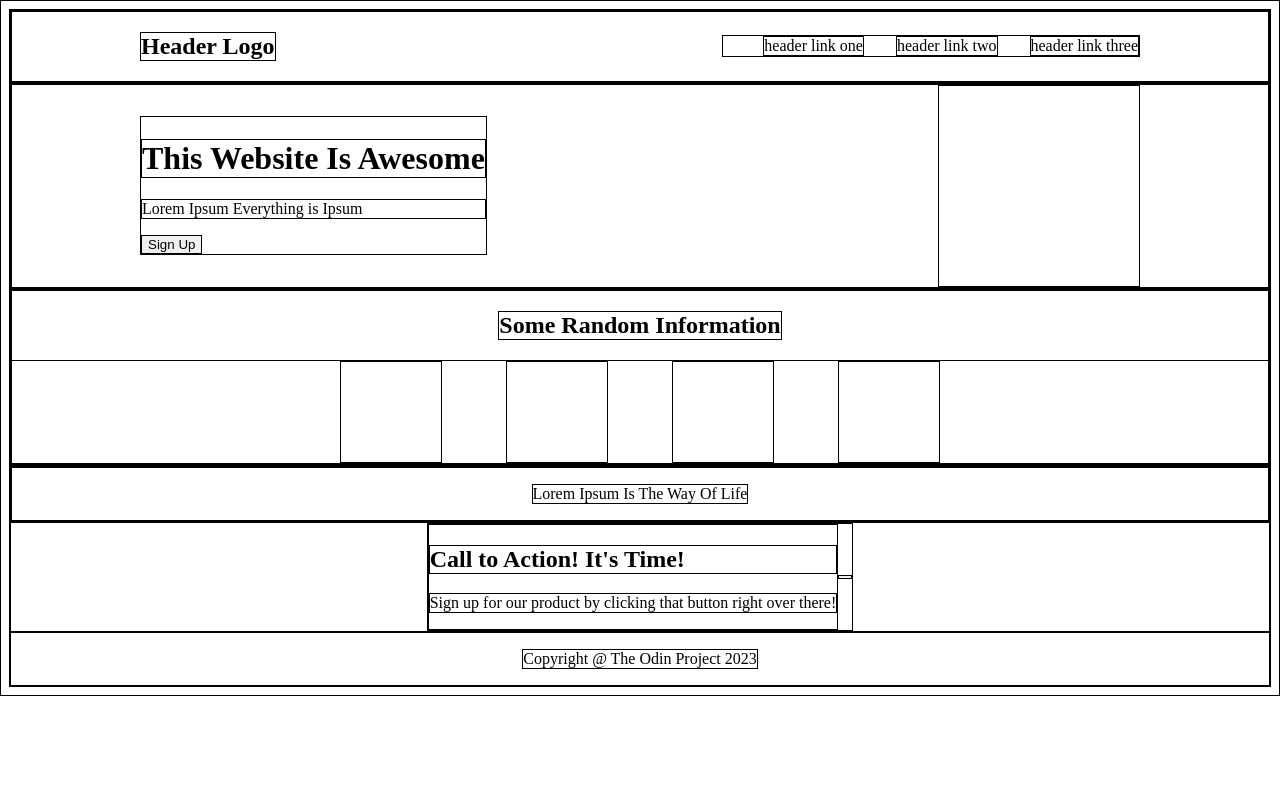
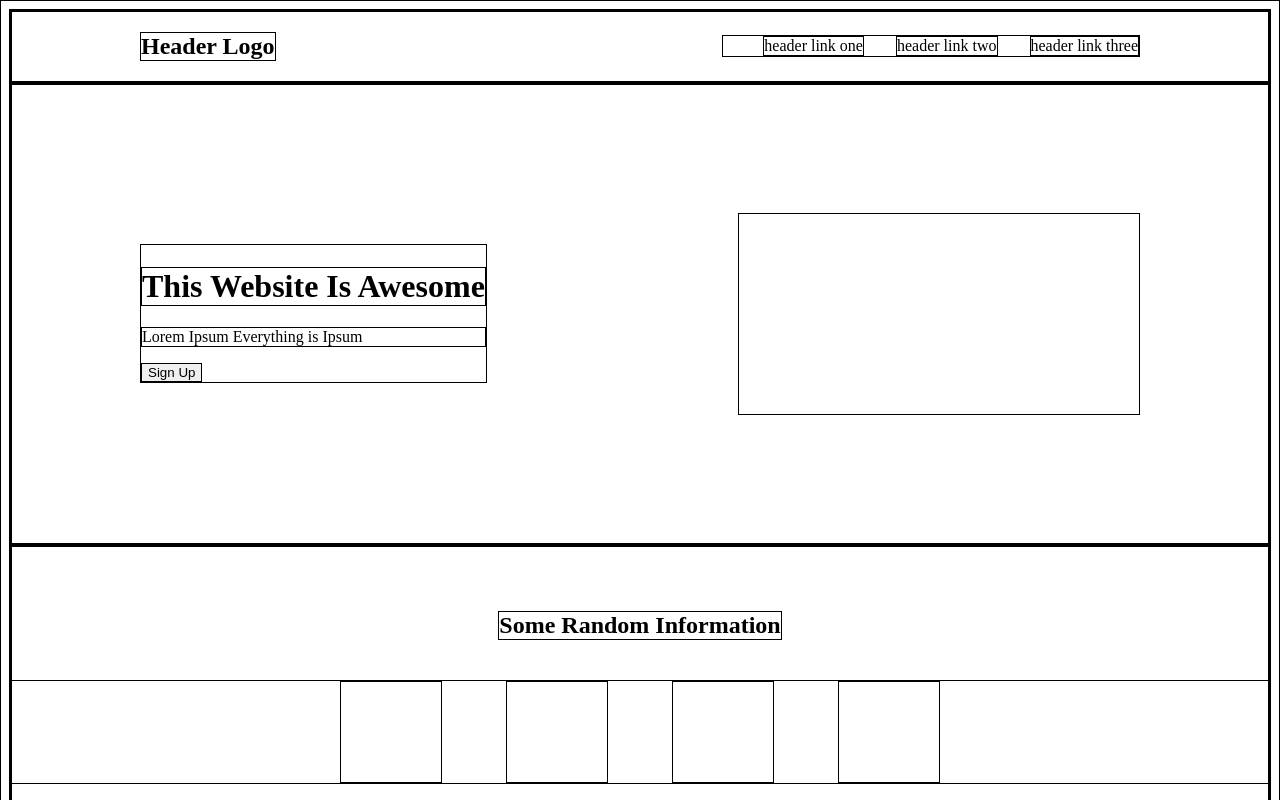
Before and after one commit to AndorGunczer/Landing-Page, a plain HTML site: page index.html in a window 1280 px wide. Shown: the top 800 px of the page. Drawn offline with Linux system fonts and the light colour scheme.

Commit message:
Add padding to container elements

```diff
--- a/index.html
+++ b/index.html
@@ -30,7 +30,7 @@
     </div>
     <div class="info">
         <div class="info-container">
-            <h2>Some Random Information</h2>
+            <h2 id="info-title">Some Random Information</h2>
             <div class="card-container">
                 <div class="card"></div>
                 <div class="card"></div>
--- a/style.css
+++ b/style.css
@@ -17,12 +17,12 @@ ul {
 .info,
 .quote,
 .cta {
-    flex-basis: 20%;
+    flex-basis: 22.5%;
 }
 
 .header,
 .footer {
-    flex-basis: 10%;
+    flex-basis: 5%;
 }
 
 .header-container {
@@ -36,16 +36,17 @@ ul {
     display: flex;
     justify-content: space-between;
     align-items: center;
-    padding: 0px 128px;
+    padding: 128px 128px;
 }
 
 .placeholder {
-    width: 200px;
+    width: 400px;
     height: 200px;
 }
 
 .info-container {
     flex-direction: column;
+    padding: 64px 0;
 }
 
 .card-container {
@@ -59,7 +60,6 @@ ul {
 .card {
     flex-basis: 100px;
     height: 100px;
-    /* flex-shrink: 0; */
 }
 
 .quote-container,
@@ -67,6 +67,10 @@ ul {
     display: flex;
     justify-content: center;
     align-items: center;
+}
+
+.quote-container {
+    padding: 100px 0;;
 }
 
 .cta {
@@ -83,6 +87,7 @@ ul {
     display: flex;
     justify-content: space-between;
     align-items: center;
+    padding: 64px 0;
 }
 
 .footer {
@@ -90,3 +95,8 @@ ul {
     justify-content: center;
     align-items: center;
 }
+
+#info-title {
+    margin-top: 0;
+    margin-bottom: 40px;
+}
```
